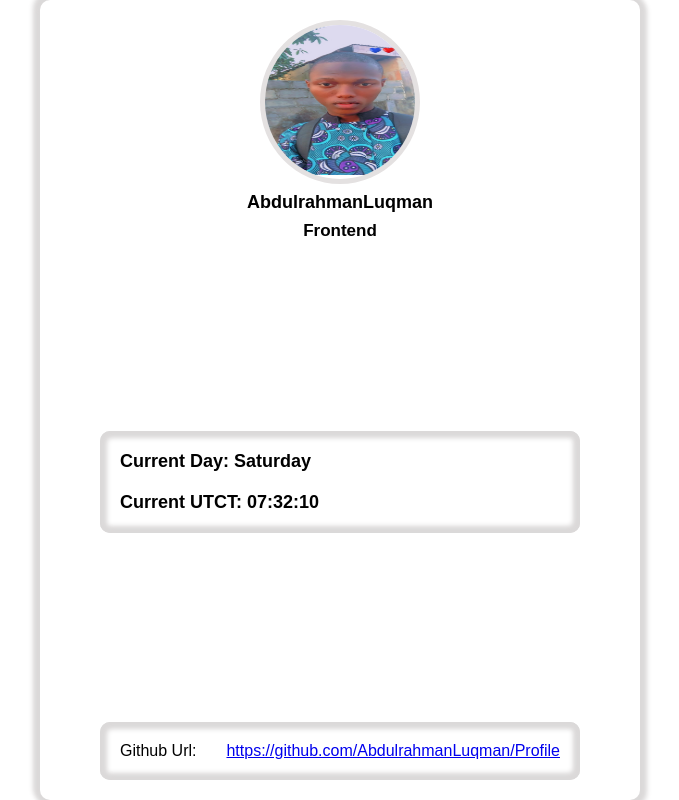
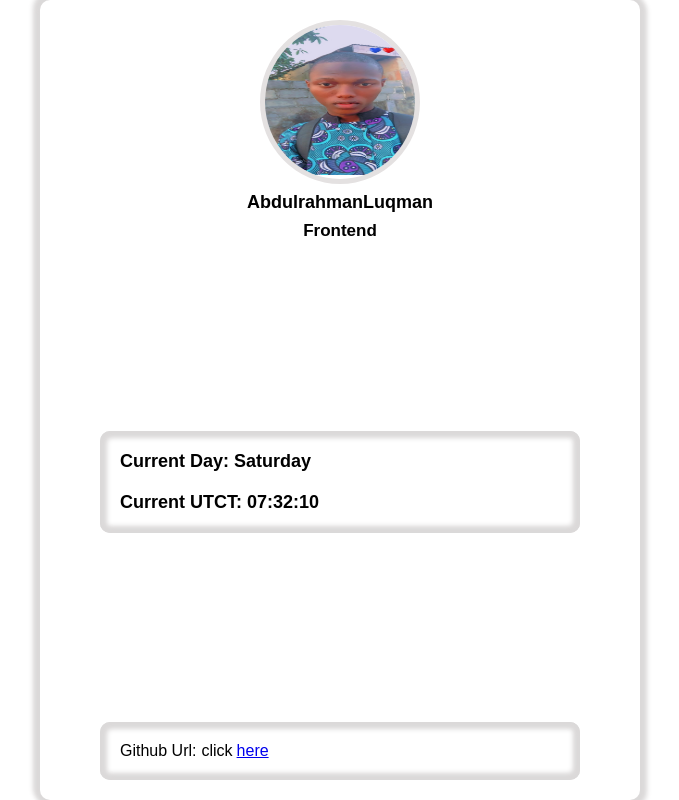
Before and after one commit to AbdulrahmanLuqman/Profile, a plain HTML site: page index.html in a window 1280 px wide. Shown: the whole page, without its empty margins (300-979 px from the left). Drawn offline with Linux system fonts and the light colour scheme.

Commit message:
made some corrections

```diff
--- a/index.html
+++ b/index.html
@@ -26,9 +26,12 @@
             </div>
         </div>
 
-        <div class="github-url">
+        <div data-testid="githubURL" class="github-url">
             <p>Github Url:</p>
-            <a href="https://github.com/AbdulrahmanLuqman/Profile">https://github.com/AbdulrahmanLuqman/Profile</a>
+            <div class="link">
+                <p>click</p>
+                <a class="link" href="https://github.com/AbdulrahmanLuqman/Profile">here</a>
+            </div>
         </div>
     </div>
 
--- a/style.css
+++ b/style.css
@@ -68,9 +68,12 @@ body{
     padding: 20px;
     border-radius: 10px;
     display: flex;
-    /* gap: 20px; */
-    justify-content: space-between;
+    gap: 5px;
     box-shadow: 2px 2px 5px 5px rgb(219, 217, 217) inset, -2px -2px 5px 5px rgb(219, 217, 217) inset;
+}
+.link{
+    display: flex;
+    gap: 4px;
 }
 @media (max-width:768px) {
     .container{
```
